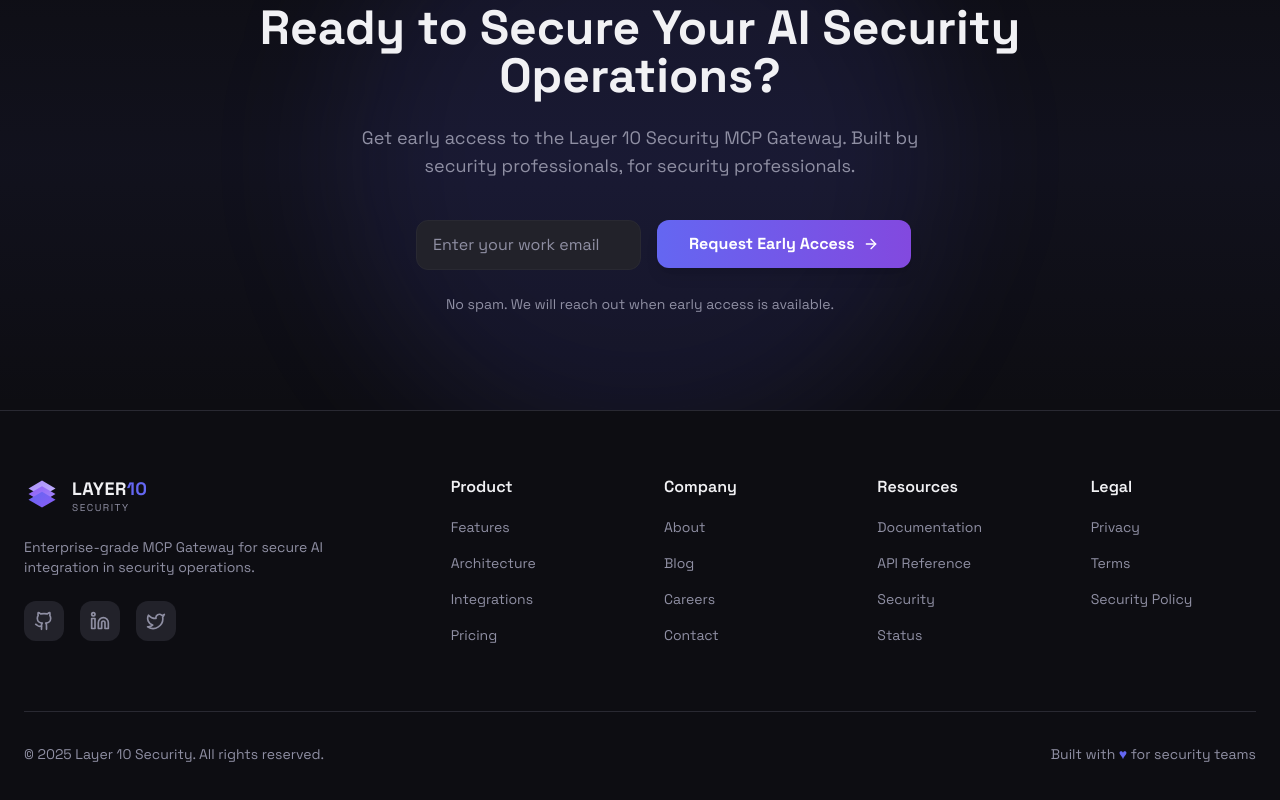
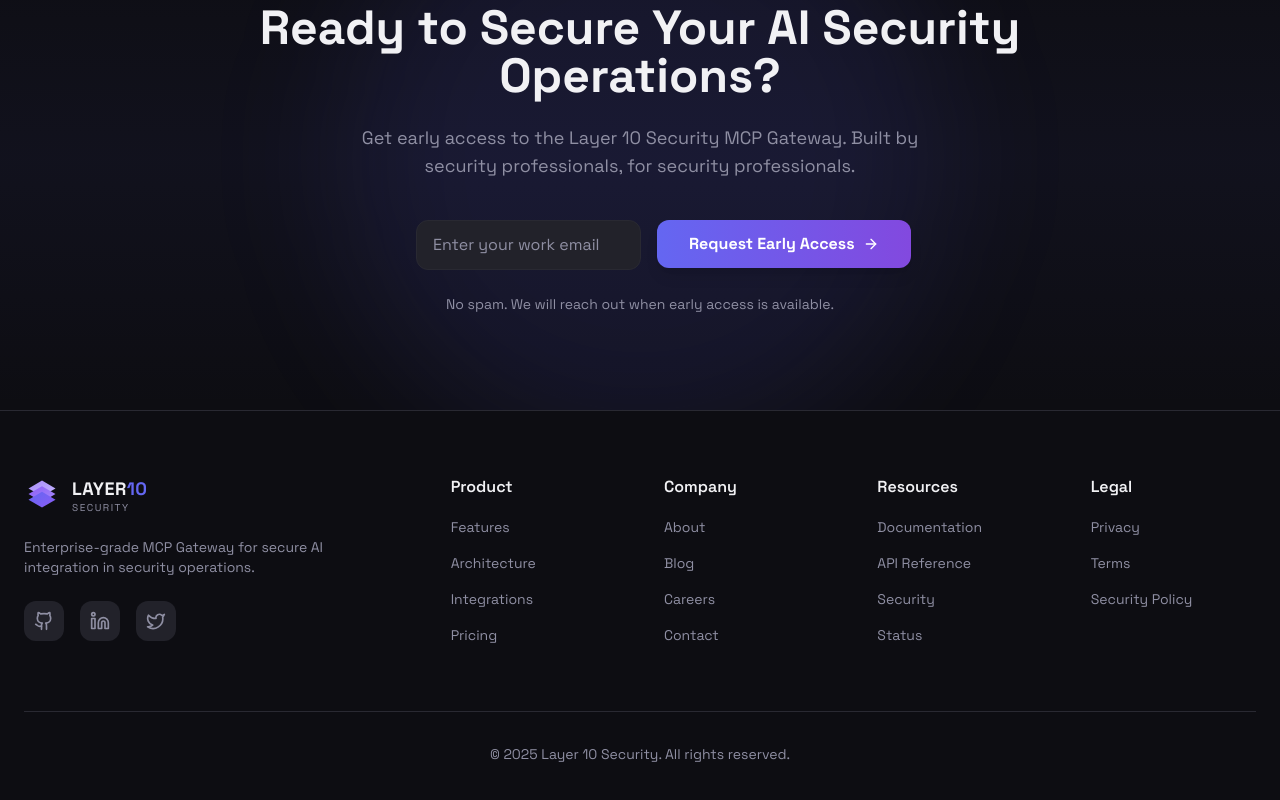
Before and after one commit to l10sec/layer10security.io, a React (Vite) app: page / in a window 1280 px wide. Shown: the part 5752-6552 px from the top of the page. Built offline with nearby package versions, Linux system fonts and the light colour scheme; the HTML template or start-up script is replaced by a standard one.

Commit message:
Remove 'Built with' tagline from footer

```diff
--- a/src/components/Footer.tsx
+++ b/src/components/Footer.tsx
@@ -62,12 +62,9 @@
         </div>
 
         {/* Bottom */}
-        <div className="mt-16 pt-8 border-t border-border flex flex-col md:flex-row items-center justify-between gap-4">
+        <div className="mt-16 pt-8 border-t border-border flex flex-col md:flex-row items-center justify-center gap-4">
           <p className="text-sm text-muted-foreground">
             © {new Date().getFullYear()} Layer 10 Security. All rights reserved.
-          </p>
-          <p className="text-sm text-muted-foreground">
-            Built with <span className="text-primary">♥</span> for security teams
           </p>
         </div>
       </div>
```
